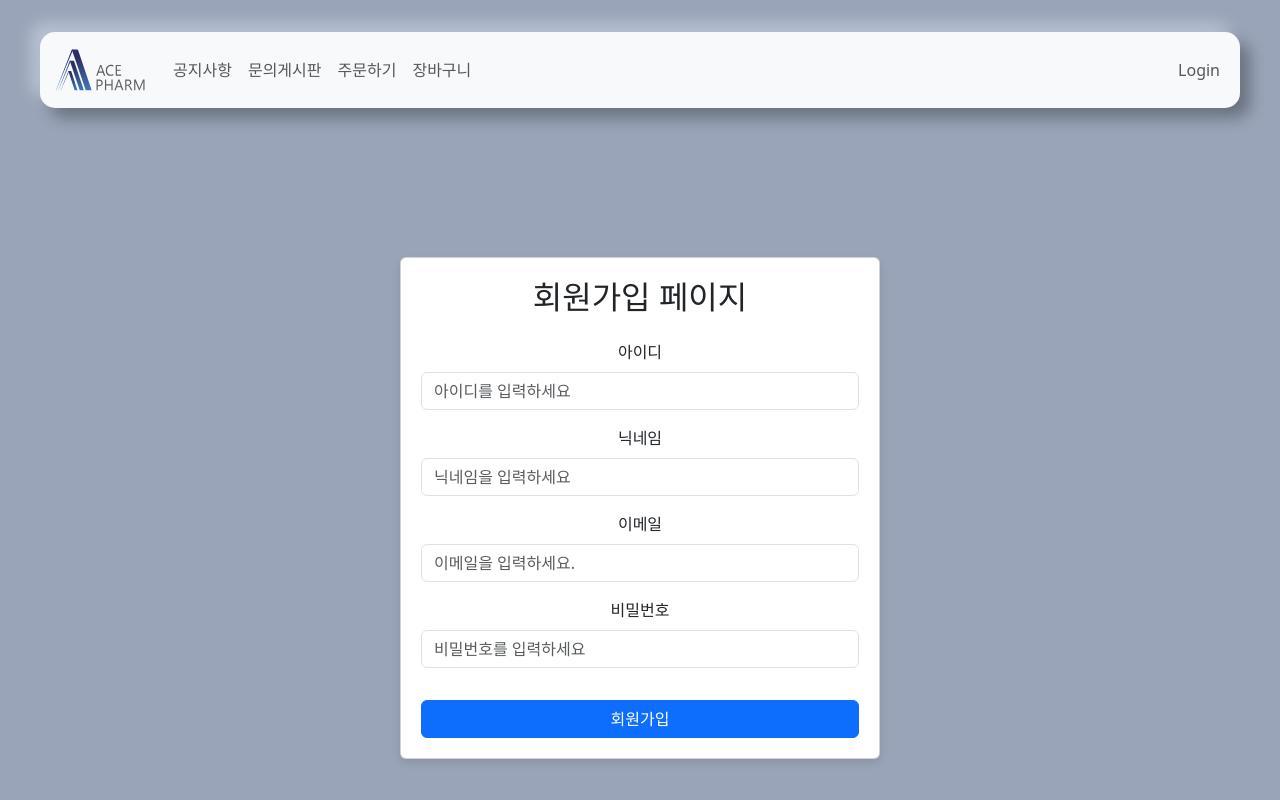
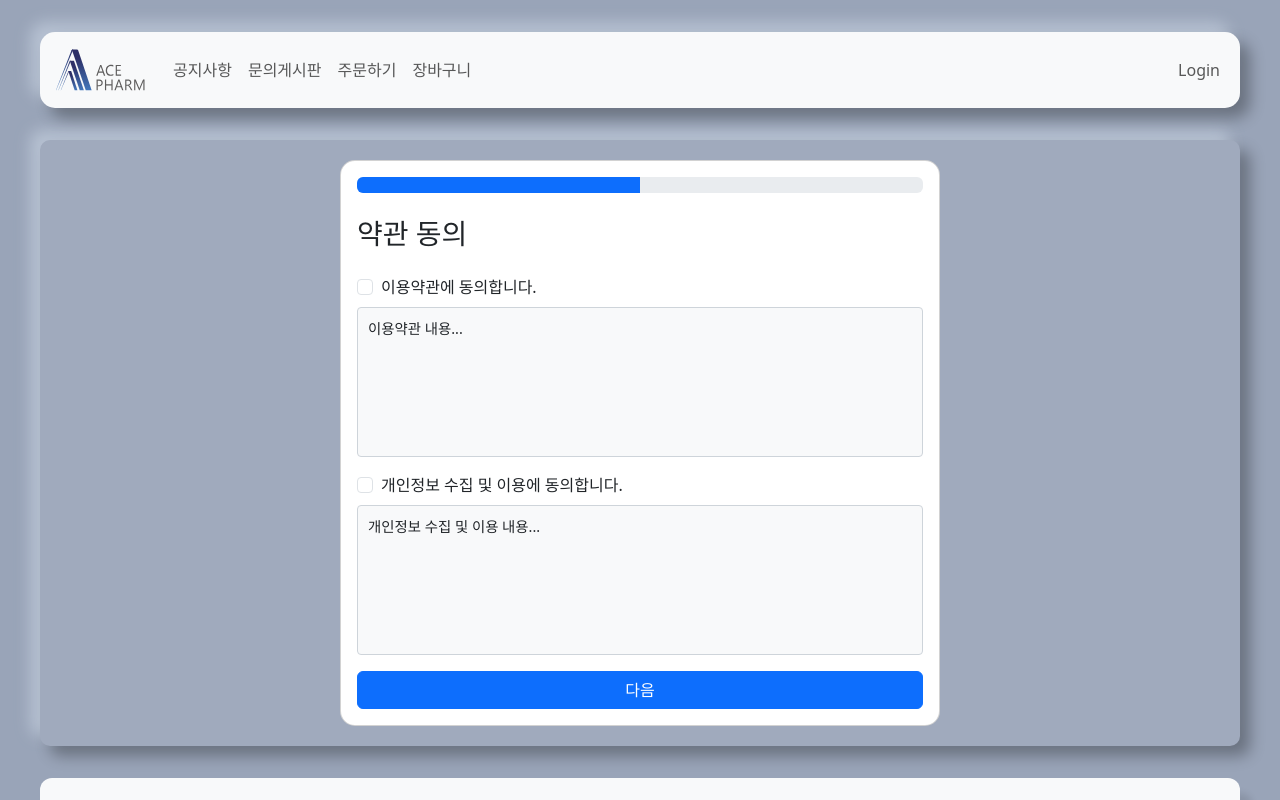
Before and after one commit to KitsuneSiho/ACEPHARM_TEST, a React (Vite) app: page /registerForm in a window 1280 px wide. Shown: the top 800 px of the page. Built offline with nearby package versions, Linux system fonts and the light colour scheme.

Commit message:
03/12 - 페이지 프레이머 넣어서 모션 최적화 - 회원가입 폼 제작 완료 - 이용약관 동의 , 회원가입 기능 제작작

```diff
--- a/package.json
+++ b/package.json
@@ -12,6 +12,7 @@
   "dependencies": {
     "@types/react-responsive": "^8.0.8",
     "bootstrap": "^5.3.3",
+    "framer-motion": "^12.5.0",
     "react": "^19.0.0",
     "react-bootstrap": "^2.10.9",
     "react-dom": "^19.0.0",
--- a/src/pages/LoginForm.jsx
+++ b/src/pages/LoginForm.jsx
@@ -258,7 +258,7 @@ const LoginForm = () => {
           </Form.Group>
 
           <Button variant="primary" type="submit" className="w-100 mb-2">로그인</Button>
-          <Button variant="outline-secondary" as={Link} to="/registerTest" className="w-100">회원가입</Button>
+          <Button variant="outline-secondary" as={Link} to="/registerForm" className="w-100">회원가입</Button>
         </Form>
       </div>
     </div>
--- /dev/null
+++ b/src/pages/RegisterForm.css
@@ -0,0 +1,18 @@
+.register-box {
+  text-align: left;
+  width: 100%;
+  max-width: 600px;
+  background-color: #ffffff;
+  border-radius: 15px;
+  overflow: hidden;
+}
+
+.terms-box {
+  height: 150px;
+  overflow-y: auto;
+  padding: 10px;
+  border: 1px solid #ced4da;
+  border-radius: 4px;
+  background-color: #f8f9fa;
+  font-size: 0.9rem;
+}
--- a/src/pages/RegisterForm.jsx
+++ b/src/pages/RegisterForm.jsx
@@ -1,203 +1,421 @@
-import React, { useState } from "react";
-import Form from "react-bootstrap/Form";
-import Button from "react-bootstrap/Button";
-import Container from "react-bootstrap/Container";
-import Card from "react-bootstrap/Card";
-import 'bootstrap/dist/css/bootstrap.min.css';
-import { useNavigate } from "react-router-dom";
+import React, { useState, useRef, useEffect } from "react";
+import { Form, Button, Card, ProgressBar } from "react-bootstrap";
+import { motion, AnimatePresence } from "framer-motion";
+import "./RegisterForm.css";
 
-// 이거 걍 리액트훅으로 처리해야할듯듯
-const Register = () => {
+const RegisterForm = () => {
+  // 현재 단계 상태 (1: 약관 동의, 2: 회원 정보 입력)
+  const [step, setStep] = useState(1);
+
+  // 폼 데이터 상태
   const [formData, setFormData] = useState({
-    userId: "",
-    // userName: "",
-    // userEmail: "",
-    userPassword: "",
+    // 약관 동의
+    agreeTerms: false,
+    agreePrivacy: false,
 
-    companyCEO: "",
-    companyBRN: "",
+    // 회원 정보
+    username: "",
+    password: "",
+    passwordConfirm: "",
+    representativeName: "",
+    businessNumber: "",
     companyName: "",
-    companyType: "",
-    companyAddr: "",
-    companyContact: "",
-    companyFax: "",
-    companyEmail: ""
-
+    memberType: "", // 약국, 도매, 병원 중 선택
+    address: "",
+    phone: "",
+    fax: "",
+    email: ""
   });
 
-  const [passwordStrength, setPasswordStrength] = useState({ color: "", text: "" });
-  const [errors, setErrors] = useState({ userId: "", userName: "", userEmail: "", userPassword: "" });
+  // 유효성 검사 오류
+  const [errors, setErrors] = useState({});
 
-  const navigate = useNavigate();
+  // 컨테이너 높이 관리를 위한 ref와 상태
+  const containerRef = useRef(null);
+  const [containerHeight, setContainerHeight] = useState("auto");
 
-  // 비밀번호 강도 평가 함수
-  const evaluatePasswordStrength = (userPassword) => {
-    if (userPassword.length <= 4) {
-      setPasswordStrength({ color: "red", text: "위험" });
-    } else if (userPassword.length <= 8) {
-      setPasswordStrength({ color: "orange", text: "보통" });
-    } else if (userPassword.length < 13) {
-      setPasswordStrength({ color: "green", text: "안전" });
-    } else {
-      setPasswordStrength({ color: "skyblue", text: "매우안전" });
+  // 입력값 변경 핸들러
+  const handleChange = (e) => {
+    const { name, value, type, checked } = e.target;
+    const newFormData = {
+      ...formData,
+      [name]: type === "checkbox" ? checked : value
+    };
+
+    setFormData(newFormData);
+    console.log("폼 데이터 업데이트:", newFormData);
+
+    // 오류 메시지 초기화
+    if (!!errors[name]) {
+      setErrors({
+        ...errors,
+        [name]: null
+      });
     }
   };
 
-  // 입력값 유효성 검사 함수
-  const validateInput = (name, value) => {
-    if (name === "userId") {
-      const userIdRegex = /^[A-Za-z0-9]+$/;
-      return userIdRegex.test(value) ? "" : "아이디는 영문자와 숫자만 사용할 수 있습니다.";
-    }
-    if (name === "userName") {
-      const userNameRegex = /^[가-힣A-Za-z0-9]+$/;
-      return userNameRegex.test(value) ? "" : "닉네임은 한글, 영문자, 숫자만 사용할 수 있습니다.";
-    }
-    if (name === "userPassword") {
-      return value.length >= 8 ? "" : "비밀번호는 8자리 이상이어야 합니다.";
-    }
-    return "";
-  };
+  // 다음 단계로 이동
+  const handleNextStep = () => {
+    // 약관 동의 단계 유효성 검사
+    if (step === 1) {
+      const newErrors = {};
 
-  // 입력값 변경 핸들러
-  const handleChange = (e) => {
-    const { name, value } = e.target;
-    setFormData((prev) => ({ ...prev, [name]: value }));
-
-    if (name === "userPassword") {
-      evaluatePasswordStrength(value);
+      if (!formData.agreeTerms) {
+        newErrors.agreeTerms = "이용약관에 동의해주세요.";
       }
 
-    // 입력값 유효성 검사 및 에러 설정
-    const errorMessage = validateInput(name, value);
-    setErrors((prev) => ({ ...prev, [name]: errorMessage }));
-  };
+      if (!formData.agreePrivacy) {
+        newErrors.agreePrivacy = "개인정보 수집 및 이용에 동의해주세요.";
+      }
 
-  // 폼 제출 핸들러
-  const handleSubmit = async (e) => {
-    e.preventDefault();
-
-    // 입력값 유효성 검사
-    const newErrors = {};
-    if (!formData.userId) newErrors.userId = "아이디를 입력해주세요.";
-    else newErrors.userId = validateInput("userId", formData.userId);
-
-    if (!formData.userName) newErrors.userName = "닉네임을 입력해주세요.";
-    else newErrors.userName = validateInput("userName", formData.userName);
-
-    if (!formData.userEmail) newErrors.userEmail = "이메일을 입력해주세요.";
-    if (!formData.userPassword) newErrors.userPassword = "비밀번호를 입력해주세요.";
-    else newErrors.userPassword = validateInput("userPassword", formData.userPassword);
-
-    // 에러가 있으면 상태 업데이트 후 함수 종료
-    if (Object.values(newErrors).some((error) => error)) {
+      if (Object.keys(newErrors).length > 0) {
         setErrors(newErrors);
+        console.log("유효성 검사 오류:", newErrors);
         return;
       }
 
-    try {
-      const response = await fetch("http://localhost:8080/registeForm", {
-        method: "POST",
-        headers: { "Content-Type": "application/json" },
-        body: JSON.stringify(formData),
-      });
-
-      if (response.ok) {
-        alert("회원가입이 완료되었습니다!");
-        navigate("/login");
-      } else {
-        const errorMessage = await response.text();
-
-        if (errorMessage === "already_userid") {
-          setErrors((prev) => ({ ...prev, userId: "이미 사용된 아이디입니다." }));
-        } else if (errorMessage === "already_useremail") {
-          setErrors((prev) => ({ ...prev, userEmail: "이미 사용된 이메일입니다." }));
-        } else if (errorMessage === "already_username") {
-          setErrors((prev) => ({ ...prev, userName: "이미 사용된 이름입니다." }));
-        }
-      }
-    } catch (error) {
-      console.error("회원가입 요청 중 오류 발생:", error);
-      alert("서버와 통신 중 오류가 발생했습니다.");
+      console.log("약관 동의 완료, 다음 단계로 이동");
+      setStep(2);
     }
   };
 
+  // 이전 단계로 이동
+  const handlePrevStep = () => {
+    console.log("이전 단계로 이동");
+    setStep(1);
+  };
+
+  // 회원가입 제출
+  const handleSubmit = (e) => {
+    e.preventDefault();
+
+    // 회원 정보 입력 단계 유효성 검사
+    const newErrors = {};
+
+    // 아이디 검사
+    if (!formData.username) {
+      newErrors.username = "아이디를 입력해주세요.";
+    }
+
+    // 비밀번호 검사
+    if (!formData.password) {
+      newErrors.password = "비밀번호를 입력해주세요.";
+    }
+
+    // 비밀번호 확인 검사
+    if (formData.password !== formData.passwordConfirm) {
+      newErrors.passwordConfirm = "비밀번호가 일치하지 않습니다.";
+    }
+
+    // 대표자명 검사
+    if (!formData.representativeName) {
+      newErrors.representativeName = "대표자명을 입력해주세요.";
+    }
+
+    // 사업자번호 검사
+    if (!formData.businessNumber) {
+      newErrors.businessNumber = "사업자번호를 입력해주세요.";
+    }
+
+    // 회사명 검사
+    if (!formData.companyName) {
+      newErrors.companyName = "회사명을 입력해주세요.";
+    }
+
+    // 회원구분 검사
+    if (!formData.memberType) {
+      newErrors.memberType = "회원구분을 선택해주세요.";
+    }
+
+    // 주소 검사
+    if (!formData.address) {
+      newErrors.address = "주소를 입력해주세요.";
+    }
+
+    // 전화번호 검사
+    if (!formData.phone) {
+      newErrors.phone = "전화번호를 입력해주세요.";
+    }
+
+    // 이메일 검사
+    if (!formData.email) {
+      newErrors.email = "이메일을 입력해주세요.";
+    } else if (!/\S+@\S+\.\S+/.test(formData.email)) {
+      newErrors.email = "유효한 이메일 주소를 입력해주세요.";
+    }
+
+    if (Object.keys(newErrors).length > 0) {
+      setErrors(newErrors);
+      console.log("유효성 검사 오류:", newErrors);
+      return;
+    }
+
+    // 회원가입 요청 처리
+    console.log("회원가입 데이터:", formData);
+    // 여기에 API 호출 로직 추가
+  };
+
+  // 약관 동의 단계 렌더링
+  const renderAgreementStep = () => {
     return (
-    <Container className="d-flex justify-content-center align-items-center" style={{ minHeight: "100vh" }}>
-      <Card style={{ width: "30rem", padding: "20px", boxShadow: "0 4px 8px rgba(0, 0, 0, 0.1)" }}>
-        <h2 className="text-center mb-4">회원가입 페이지</h2>
-        <Form onSubmit={handleSubmit}>
-          {/* 아이디 입력 */}
+      <>
+        <h3 className="mb-4">약관 동의</h3>
+
+        <Form.Group className="mb-3">
+          <Form.Check
+            type="checkbox"
+            id="agreeTerms"
+            name="agreeTerms"
+            label="이용약관에 동의합니다."
+            checked={formData.agreeTerms}
+            onChange={handleChange}
+            isInvalid={!!errors.agreeTerms}
+          />
+          <Form.Control.Feedback type="invalid">
+            {errors.agreeTerms}
+          </Form.Control.Feedback>
+          <div className="terms-box mt-2 mb-3">
+            <p>이용약관 내용...</p>
+          </div>
+        </Form.Group>
+
+        <Form.Group className="mb-3">
+          <Form.Check
+            type="checkbox"
+            id="agreePrivacy"
+            name="agreePrivacy"
+            label="개인정보 수집 및 이용에 동의합니다."
+            checked={formData.agreePrivacy}
+            onChange={handleChange}
+            isInvalid={!!errors.agreePrivacy}
+          />
+          <Form.Control.Feedback type="invalid">
+            {errors.agreePrivacy}
+          </Form.Control.Feedback>
+          <div className="terms-box mt-2 mb-3">
+            <p>개인정보 수집 및 이용 내용...</p>
+          </div>
+        </Form.Group>
+
+        <div className="d-grid gap-2">
+          <Button variant="primary" onClick={handleNextStep}>
+            다음
+          </Button>
+        </div>
+      </>
+    );
+  };
+
+  // 회원 정보 입력 단계 렌더링
+  const renderInfoStep = () => {
+    return (
+      <>
+        <h3 className="mb-4">회원 정보 입력</h3>
+
         <Form.Group className="mb-3">
           <Form.Label>아이디</Form.Label>
           <Form.Control
             type="text"
-              name="userId"
-              placeholder="아이디를 입력하세요"
-              value={formData.userId}
+            name="username"
+            value={formData.username}
             onChange={handleChange}
-              isInvalid={!!errors.userId}
+            isInvalid={!!errors.username}
           />
-            <Form.Control.Feedback type="invalid">{errors.userId}</Form.Control.Feedback>
+          <Form.Control.Feedback type="invalid">
+            {errors.username}
+          </Form.Control.Feedback>
         </Form.Group>
 
-          {/* 닉네임 입력 */}
         <Form.Group className="mb-3">
-            <Form.Label>닉네임</Form.Label>
+          <Form.Label>비밀번호</Form.Label>
+          <Form.Control
+            type="password"
+            name="password"
+            value={formData.password}
+            onChange={handleChange}
+            isInvalid={!!errors.password}
+          />
+          <Form.Control.Feedback type="invalid">
+            {errors.password}
+          </Form.Control.Feedback>
+        </Form.Group>
+
+        <Form.Group className="mb-3">
+          <Form.Label>비밀번호 확인</Form.Label>
+          <Form.Control
+            type="password"
+            name="passwordConfirm"
+            value={formData.passwordConfirm}
+            onChange={handleChange}
+            isInvalid={!!errors.passwordConfirm}
+          />
+          <Form.Control.Feedback type="invalid">
+            {errors.passwordConfirm}
+          </Form.Control.Feedback>
+        </Form.Group>
+
+        <Form.Group className="mb-3">
+          <Form.Label>대표자명</Form.Label>
           <Form.Control
             type="text"
-              name="userName"
-              placeholder="닉네임을 입력하세요"
-              value={formData.userName}
+            name="representativeName"
+            value={formData.representativeName}
             onChange={handleChange}
-              isInvalid={!!errors.userName}
+            isInvalid={!!errors.representativeName}
           />
-            <Form.Control.Feedback type="invalid">{errors.userName}</Form.Control.Feedback>
+          <Form.Control.Feedback type="invalid">
+            {errors.representativeName}
+          </Form.Control.Feedback>
         </Form.Group>
 
-          {/* 이메일 입력 */}
+        <Form.Group className="mb-3">
+          <Form.Label>사업자번호</Form.Label>
+          <Form.Control
+            type="text"
+            name="businessNumber"
+            value={formData.businessNumber}
+            onChange={handleChange}
+            isInvalid={!!errors.businessNumber}
+          />
+          <Form.Control.Feedback type="invalid">
+            {errors.businessNumber}
+          </Form.Control.Feedback>
+        </Form.Group>
+
+        <Form.Group className="mb-3">
+          <Form.Label>회사명</Form.Label>
+          <Form.Control
+            type="text"
+            name="companyName"
+            value={formData.companyName}
+            onChange={handleChange}
+            isInvalid={!!errors.companyName}
+          />
+          <Form.Control.Feedback type="invalid">
+            {errors.companyName}
+          </Form.Control.Feedback>
+        </Form.Group>
+
+        <Form.Group className="mb-3">
+          <Form.Label>회원구분</Form.Label>
+          <Form.Select
+            name="memberType"
+            value={formData.memberType}
+            onChange={handleChange}
+            isInvalid={!!errors.memberType}
+          >
+            <option value="">선택해주세요</option>
+            <option value="pharmacy">약국</option>
+            <option value="wholesale">도매</option>
+            <option value="hospital">병원</option>
+          </Form.Select>
+          <Form.Control.Feedback type="invalid">
+            {errors.memberType}
+          </Form.Control.Feedback>
+        </Form.Group>
+
+        <Form.Group className="mb-3">
+          <Form.Label>주소</Form.Label>
+          <Form.Control
+            type="text"
+            name="address"
+            value={formData.address}
+            onChange={handleChange}
+            isInvalid={!!errors.address}
+          />
+          <Form.Control.Feedback type="invalid">
+            {errors.address}
+          </Form.Control.Feedback>
+        </Form.Group>
+
+        <Form.Group className="mb-3">
+          <Form.Label>전화번호</Form.Label>
+          <Form.Control
+            type="text"
+            name="phone"
+            value={formData.phone}
+            onChange={handleChange}
+            isInvalid={!!errors.phone}
+          />
+          <Form.Control.Feedback type="invalid">
+            {errors.phone}
+          </Form.Control.Feedback>
+        </Form.Group>
+
+        <Form.Group className="mb-3">
+          <Form.Label>팩스</Form.Label>
+          <Form.Control
+            type="text"
+            name="fax"
+            value={formData.fax}
+            onChange={handleChange}
+          />
+        </Form.Group>
+
         <Form.Group className="mb-3">
           <Form.Label>이메일</Form.Label>
           <Form.Control
             type="email"
-              name="userEmail"
-              placeholder="이메일을 입력하세요."
-              value={formData.userEmail}
+            name="email"
+            value={formData.email}
             onChange={handleChange}
-              isInvalid={!!errors.userEmail}
+            isInvalid={!!errors.email}
           />
-            <Form.Control.Feedback type="invalid">{errors.userEmail}</Form.Control.Feedback>
+          <Form.Control.Feedback type="invalid">
+            {errors.email}
+          </Form.Control.Feedback>
         </Form.Group>
 
-          {/* 비밀번호 입력 */}
-          <Form.Group className="mb-3">
-            <Form.Label>비밀번호</Form.Label>
-            <Form.Control
-              type="password"
-              name="userPassword"
-              placeholder="비밀번호를 입력하세요"
-              value={formData.userPassword}
-              onChange={handleChange}
-              isInvalid={!!errors.userPassword}
-            />
-            <Form.Control.Feedback type="invalid">{errors.userPassword}</Form.Control.Feedback>
-            {/* 비밀번호 강도 표시 */}
-            {formData.userPassword && !errors.userPassword && (
-              <>
-                <div style={{ height: "5px", marginTop: "5px", backgroundColor: passwordStrength.color }}></div>
-                <small style={{ color: passwordStrength.color }}>{passwordStrength.text}</small>
-              </>
-            )}
-          </Form.Group>
-
-          {/* 회원가입 버튼 */}
-          <Button variant="primary" type="submit" className="w-100 mt-3">
+        <div className="d-flex justify-content-between">
+          <Button variant="secondary" onClick={handlePrevStep}>
+            이전
+          </Button>
+          <Button variant="primary" type="submit">
             회원가입
           </Button>
-        </Form>
-      </Card>
-    </Container>
+        </div>
+      </>
     );
   };
 
-export default Register;
+  // 컴포넌트 높이 측정을 위한 useEffect
+  useEffect(() => {
+    if (containerRef.current) {
+      setContainerHeight(containerRef.current.offsetHeight);
+    }
+  }, [step]);
+
+  return (
+    <div className="page-container">
+      <Card className="register-box">
+        <Card.Body>
+          <ProgressBar now={step === 1 ? 50 : 100} className="mb-4" />
+
+          <motion.div
+            initial={{ height: containerHeight }}
+            animate={{ height: "auto" }}
+            transition={{ duration: 0.5, ease: "easeInOut" }}
+          >
+            <div ref={containerRef}>
+              <Form onSubmit={handleSubmit}>
+                <AnimatePresence mode="wait">
+                  <motion.div
+                    key={step}
+                    initial={{ opacity: 0, y: 20 }}
+                    animate={{ opacity: 1, y: 0 }}
+                    exit={{ opacity: 0, y: -20 }}
+                    transition={{ duration: 0.3 }}
+                  >
+                    {step === 1 ? renderAgreementStep() : renderInfoStep()}
+                  </motion.div>
+                </AnimatePresence>
+              </Form>
+            </div>
+          </motion.div>
+        </Card.Body>
+      </Card>
+    </div>
+  );
+};
+
+export default RegisterForm;
```
Also changed, not shown: 1 other file (tests, documents, lock files or other folders). Lines whose indentation alone changed are shown as unchanged.
